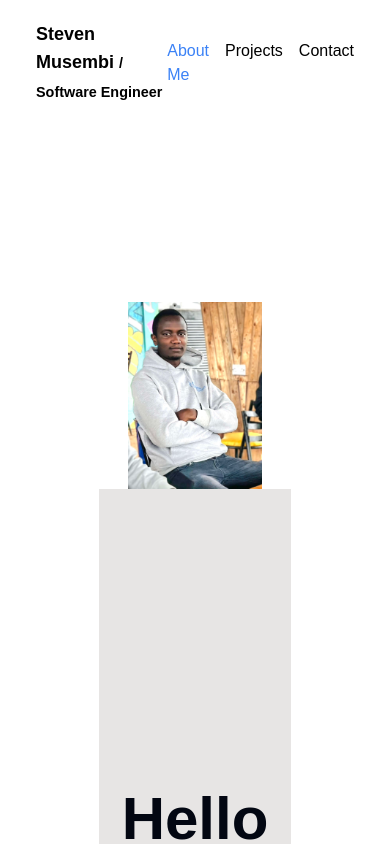
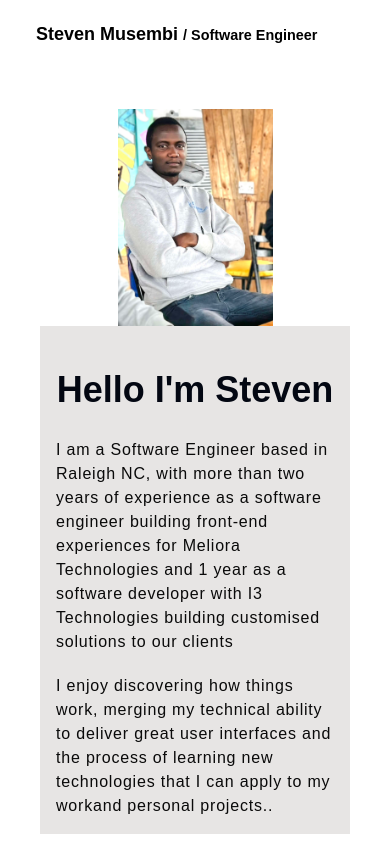
Before and after one commit to stevomusembi/my-site, a Next.js app: page /about in a window 390 px wide. Shown: the top 844 px of the page. Built offline with nearby package versions, Linux system fonts and the light colour scheme.

Commit message:
made the about page mobile responsive using the tailwind classes

```diff
--- a/app/(pages)/about/about.tsx
+++ b/app/(pages)/about/about.tsx
@@ -8,19 +8,20 @@ export default function About() {
     const name = "Steven"
 
     return (
-        <main className=" m-12 py-32 px-20 flex flex-wrap items-center justify-center flex-row" >
-
+        <main className=" lg:m-4 xl:m-12 m-2 xl:py-32 lg:py-4 py-8 px-8 xl:px-20 lg:px-8 flex md:flex-wrap flex-wrap items-center justify-center flex-row" >
             <Image
                 src={myPic}
                 width={500}
                 height={500}
-                alt="Picture of steven"
+                alt="Picture of Steven"
+                className="max-w-[50%] max-h-[50%] lg:max-w-[50%] lg:max-h-[50%] md:max-w-[70%] md:max-h-[70%]"
             />
-            <div className="w-1/2 bg-stone-200 py-64 px-24 h-6/6 text-gray-950" >
-                <div className="flex  flex-col justify-center items-center">
-                    <h2 className="text-6xl my-3 font-bold text-center py-8	 ">Hello I'm {name}</h2>
+
+            <div className="lg:w-1/2 bg-stone-200 xl:py-64 lg:py-28 xl:px-24 lg:px-12 h-6/6 text-gray-950" >
+                <div className="flex  flex-col justify-center items-center p-4">
+                    <h2 className="lg:text-6xl text-4xl my-3 font-bold text-center lg:py-8 py-4	 ">Hello I'm {name}</h2>
                     <p className="leading-6 mb-5 text-base text-neutral-950 tracking-wider" >
-                        I am a Software Engineer based in Raleigh NC, with 2 years of experience as a software engineer building front-end experiences for Meliora Technologies and 1 year as a software developer  with I3 Technologies building customised solutions to our clients
+                        I am a Software Engineer based in Raleigh NC, with more than two years of experience as a software engineer building front-end experiences for Meliora Technologies and 1 year as a software developer  with I3 Technologies building customised solutions to our clients
 
                     </p>
                     <p className="leading-6 text-base  text-neutral-950 tracking-wider">  I enjoy discovering how things work, merging my technical ability to deliver great user interfaces and the process of learning new technologies that I can apply to my workand personal projects..</p>
--- a/app/components/nav/nav.tsx
+++ b/app/components/nav/nav.tsx
@@ -27,7 +27,7 @@ export default function Header() {
             <span className="text-lg font-bold">
                 Steven Musembi <small>/ Software Engineer</small>
             </span>
-            <ul className="flex basis-1/3 justify-end space-x-4">
+            <ul className="flex basis-1/3 justify-end space-x-4 max-sm:hidden">
                 {navItems.map((item) => (
                     <li key={item.href}>
                         <Link className={`${currentPage === item.href ? activeLink : normalLink}`}  href={item.href}>
--- a/app/layout.tsx
+++ b/app/layout.tsx
@@ -31,6 +31,7 @@ export default function RootLayout({
   return (
     <html lang="en">
       <meta name="viewport" content="width=device-width, initial-scale=1.0"></meta>
+
       <body className="flex flex-col min-h-screen antialiased">
         <Header />
         <main className="flex-1">{children}</main>
```
